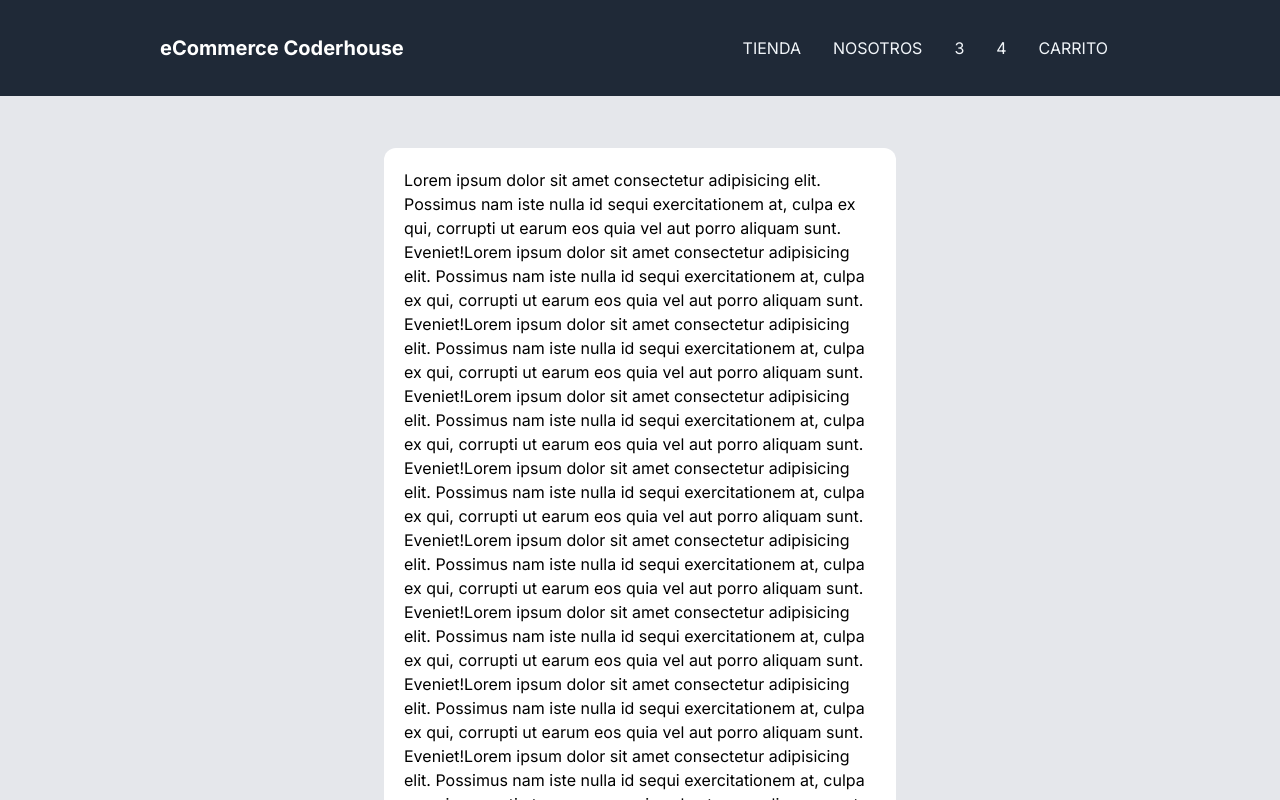
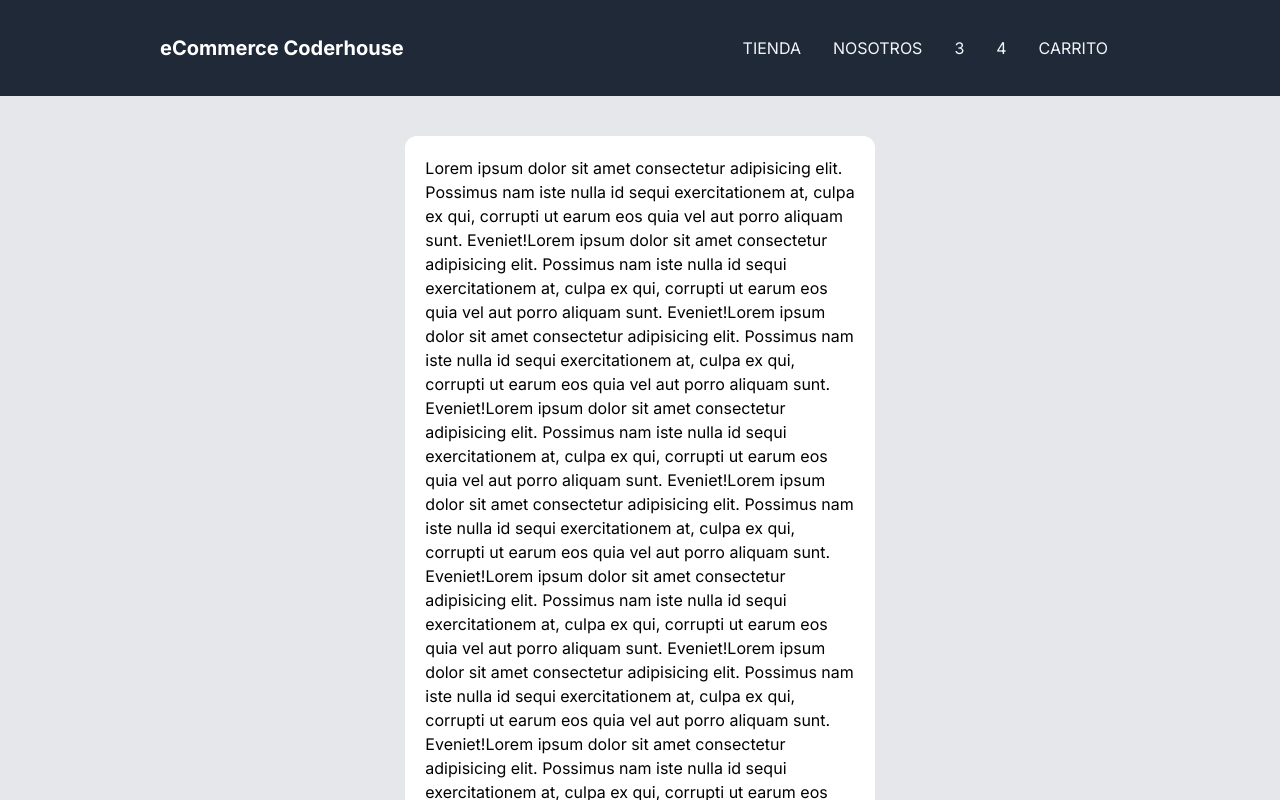
Before and after one commit to MatiasCancina/iTech-eCommerce, a Next.js app: page / in a window 1280 px wide. Shown: the top 800 px of the page. Built offline with nearby package versions, Linux system fonts and the light colour scheme.

Commit message:
home estructure

```diff
--- a/app/page.jsx
+++ b/app/page.jsx
@@ -3,11 +3,11 @@ import { NavBar } from "@/components/NavBar/NavBar";
 
 export default function Home() {
   return (
-    <div className="space-y-3">
+    <div>
       <NavBar />
-      <div className="py-10 lg:px-96">
-        <div className="bg-white rounded-xl p-5">
-          <text>
+      <div className="py-10 lg:px-96 flex items-center justify-center">
+        <div className="bg-white rounded-xl p-5 w-11/12">
+          <text className="z-50 relative">
             Lorem ipsum dolor sit amet consectetur adipisicing elit. Possimus
             nam iste nulla id sequi exercitationem at, culpa ex qui, corrupti ut
             earum eos quia vel aut porro aliquam sunt. Eveniet!Lorem ipsum dolor
```
